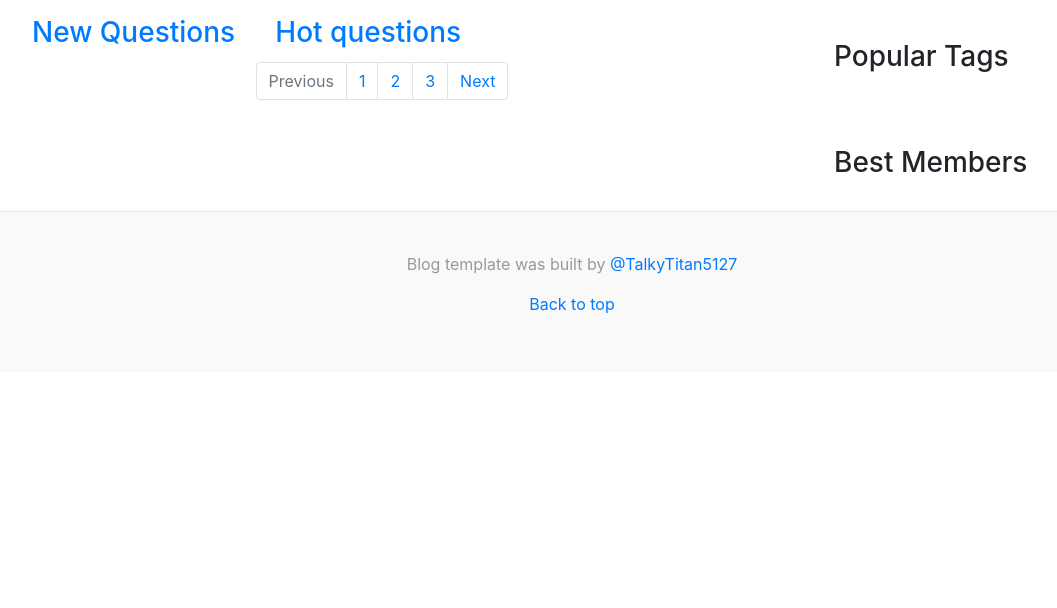
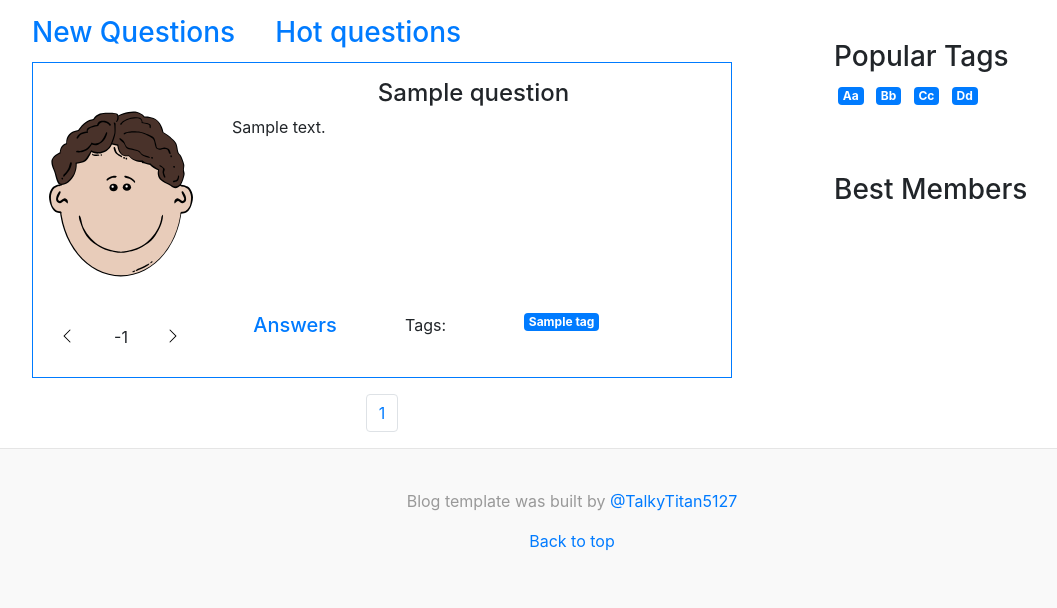
Before and after one commit to Talkytitan5127/CrazyAsker, a Django app: page / in a window 1280 px wide. Shown: the part 80-688 px from the top of the page, without its empty margins (68-1125 px from the left). Run offline with Django 3.2, Linux system fonts and the light colour scheme; tables that the repository leaves empty hold one stand-in row (values such as "Sample post"); some libraries are stand-ins or nearby versions.

Commit message:
make display query objects in templates

```diff
--- a/public/templates/base.html
+++ b/public/templates/base.html
@@ -31,14 +31,19 @@
                 <aside class="col-md-4 pl-5 sight-bar">
                     <div class="p-4 mb-3 tags align-self-start">
                         <h3>Popular Tags</h3>
-                        {% for tag in tags %}
+                        {% for tag in popular_tags %}
                         <a class="badge badge-primary m-1" href="{% url 'tag_filter' tag_name=tag %}">
-                            {{  tag }}
+                            {{ tag.title }}
                         </a>
                         {% endfor %}
                     </div>
                     <div class="p-4 members align-self-center">
                         <h3>Best Members</h3>
+                        {% for user in popular_users %}
+                        <span class="badge badge-primary m-1">
+                            {{ user.username }}
+                        </span>
+                        {% endfor %}
                     </div>
                 </aside>
                 <!-- right_bar-main -->
--- a/public/templates/index.html
+++ b/public/templates/index.html
@@ -9,12 +9,12 @@
     </div>
     {% else  %}
     <div class="row mb-1">
-        <a class="col-sm-4 h3" href="#">New Questions</a>
-        <a class="col-sm-4 h3" href="#">Hot questions</a>
+        <a class="col-sm-4 h3" href="{% url 'new_questions' %}">New Questions</a>
+        <a class="col-sm-4 h3" href="{% url 'hot_questions' %}">Hot questions</a>
     </div>
     {% endif %}
     <ul class="list-group questions">
-        {% for question in questions %}
+        {% for question in page_obj.object_list %}
             {% include 'primitives/one_question.html' %}
         {% endfor %}
     </ul>
--- a/public/templates/primitives/one_question.html
+++ b/public/templates/primitives/one_question.html
@@ -9,8 +9,8 @@
 
         </div>
         <div class="col-9 pl-4">
-            <p class="h4 text-md-center">{{ question.header }}</p>
-            <p class="text-justify">{{ question.body }}</p>
+            <p class="h4 text-md-center">{{ question.title }}</p>
+            <p class="text-justify">{{ question.text }}</p>
         </div>
     </div>
     <div class="row" id="bottom-row">
@@ -29,28 +29,26 @@
                 </button>
             </div>
         </div>
+        <div class="col-3 text-center">
+            <a href="{% url 'question_index' question_id=1 %}">
+                <h5>Answers</h5>
+            </a>
+        </div>
         <div class="col-6">
-        <div class="question">
-            <div class="row text-center">
-                <div class="col-3">
+            <div class="row">
+                <div class="col-3 text-center">
                     <p>Tags:</p>
                 </div>
-                <div class="col-9">
-                  <ul class="list-group list-group-horizontal">
-                    {% for tag in question.tags %}
-                    <a class="badge badge-primary m-1" href="{% url 'tag_filter' tag_name=tag %}">
-                        {{ tag }}
+                <div class="col-9 d-flex flex-row">
+                  <ul>
+                    {% for tag in question.tags.all %}
+                    <a class="badge badge-primary" href="{% url 'tag_filter' tag_name=tag %}">
+                        {{ tag.title }}
                     </a>
                     {% endfor %}
                 </ul>
                 </div>
             </div>
-        </div>
-    </div>
-    <div class="col-3">
-        <a href="{% url 'question_index' question_id=1 %}">
-            <h5>Answers</h5>
-        </a>
         </div>
     </div>
 </div>
--- a/public/templates/primitives/pagination.html
+++ b/public/templates/primitives/pagination.html
@@ -1,13 +1,15 @@
 <nav aria-label="Page navigation example">
     <ul class="pagination justify-content-center">
-        <li class="page-item disabled">
-            <a class="page-link" href="#" tabindex="-1">Previous</a>
-        </li>
-        <li class="page-item"><a class="page-link" href="#">1</a></li>
-        <li class="page-item"><a class="page-link" href="#">2</a></li>
-        <li class="page-item"><a class="page-link" href="#">3</a></li>
-        <li class="page-item">
-            <a class="page-link" href="#">Next</a>
-        </li>
+        {% if page_obj.has_previous %}
+            <li class="page-item">
+                <a class="page-link" href="?page={{ page_obj.previous_page_number }}">Previous</a>
+            </li>
+        {% endif %}
+        <li class="page-item"><a class="page-link" href="?page={{ page_obj.number }}">{{ page_obj.number }}</a></li>
+        {% if page_obj.has_next %}
+            <li class="page-item">
+                <a class="page-link" href="?page={{ page_obj.next_page_number }}">Next</a>
+            </li>
+        {% endif %}
     </ul>
 </nav>
--- a/public/templates/question.html
+++ b/public/templates/question.html
@@ -5,8 +5,9 @@
 {% block content %}
 	{% include 'primitives/one_question.html' %}
     <div class="list-group mb-3">
-        {% if answers %}
-            {% for answer in answers %}
+        {% if page_obj.object_list %}
+            <h3>List of answers</h3>
+            {% for answer in page_obj.object_list %}
                     {% include 'primitives/one_answer.html' %}
             {% endfor %}
 	    {% else %}
```
Also changed, not shown: public/templates/404.html (added, +42 -0 lines), public/templates/primitives/one_answer.html (+7 -2 lines). Lines whose indentation alone changed are shown as unchanged.
